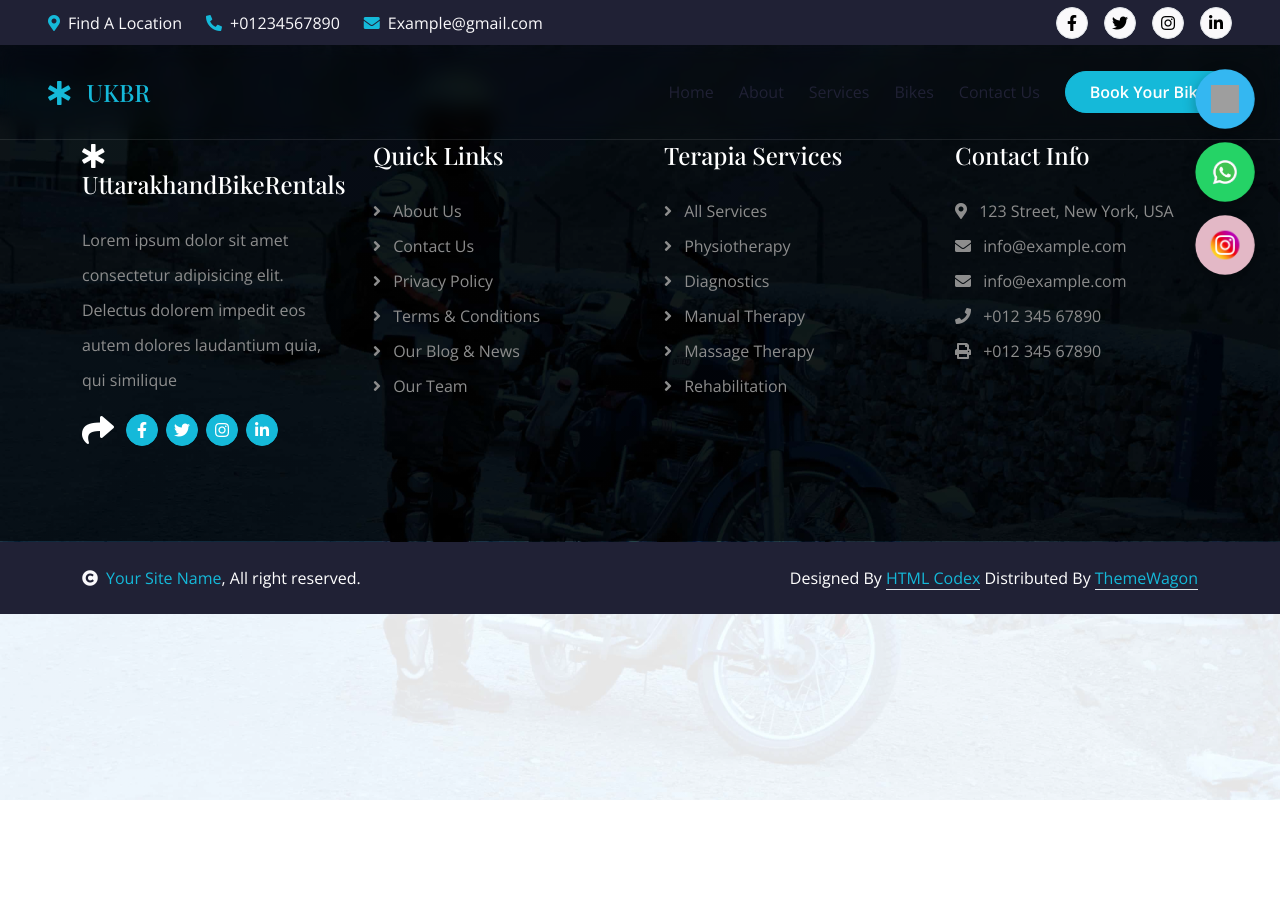
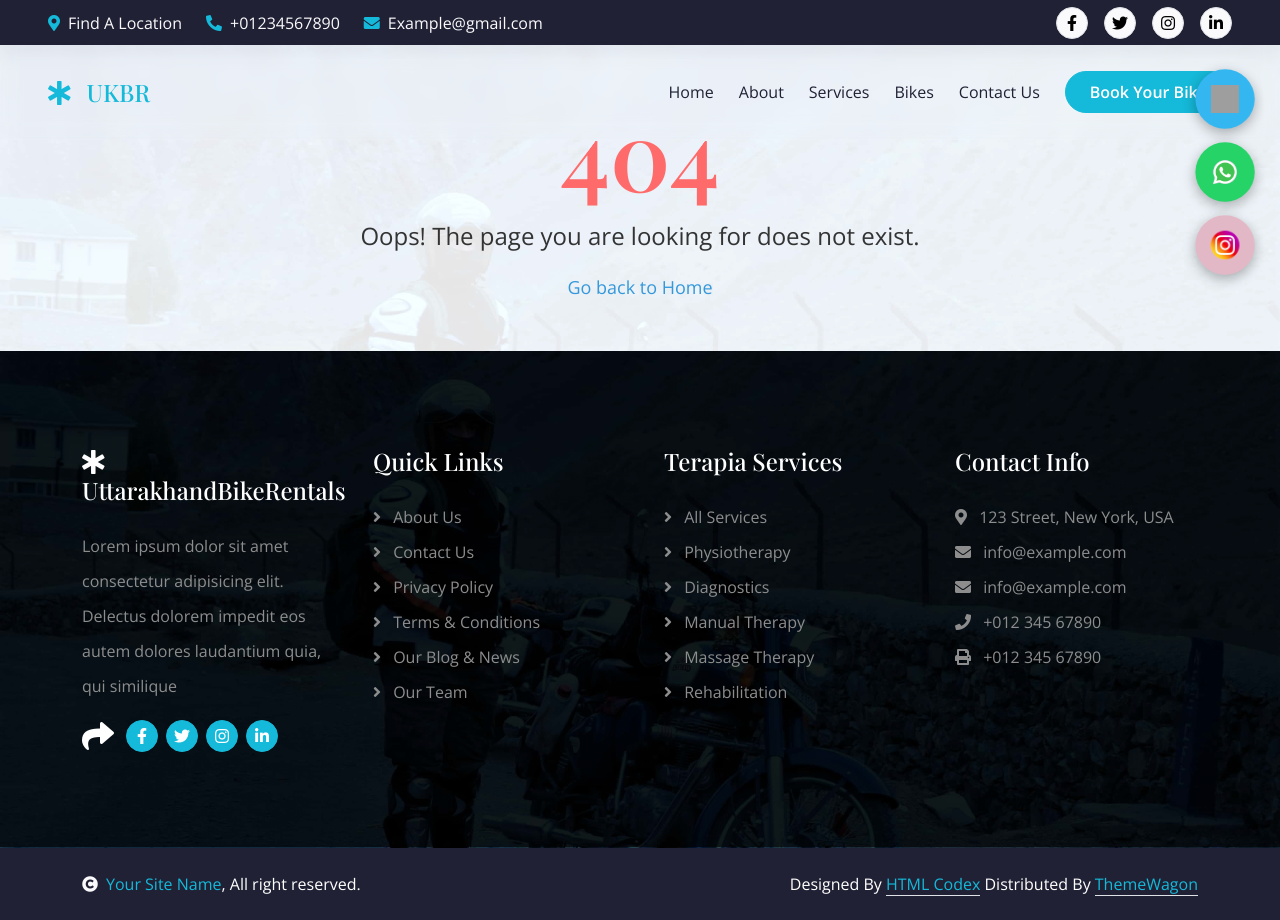
Before and after one commit to nizammalik187-art/TMUProject, a React (Create React App) app: page /addReview in a window 1280 px wide. Before the commit the page ends 800 px from the top, so only its background shows below. Built offline with nearby package versions, Linux system fonts and the light colour scheme; grey boxes are pictures that could not be loaded.

Commit message:
add top button

```diff
--- a/package.json
+++ b/package.json
@@ -3,6 +3,7 @@
   "version": "0.1.0",
   "private": true,
   "dependencies": {
+    "@babel/plugin-proposal-private-property-in-object": "^7.1.0",
     "@testing-library/jest-dom": "^5.17.0",
     "@testing-library/react": "^13.4.0",
     "@testing-library/user-event": "^13.5.0",
@@ -12,12 +13,11 @@
     "owl.carousel": "^2.3.4",
     "react": "^18.3.1",
     "react-dom": "^18.3.1",
+    "react-helmet-async": "^2.0.5",
     "react-owl-carousel": "^2.3.3",
     "react-router-dom": "^6.26.1",
     "react-scripts": "5.0.1",
-    "web-vitals": "^2.1.4",
-    "@babel/plugin-proposal-private-property-in-object": "^7.1.0"
-
+    "web-vitals": "^2.1.4"
   },
   "scripts": {
     "start": "react-scripts start",
--- a/public/index.html
+++ b/public/index.html
@@ -6,7 +6,7 @@
   <link rel="icon" href="%PUBLIC_URL%/favicon.ico" />
   <meta name="viewport" content="width=device-width, initial-scale=1" />
   <meta name="theme-color" content="#000000" />
-  <meta name="description" content="Web site created using create-react-app" />
+  <meta name="description" content="Rent bikes easily with our bike rental app." />
   <link rel="apple-touch-icon" href="%PUBLIC_URL%/logo192.png" />
   <link rel="preconnect" href="https://fonts.googleapis.com">
   <link rel="preconnect" href="https://fonts.gstatic.com" crossorigin>
@@ -25,9 +25,26 @@
 </head>
 
 <body>
-  <noscript>You need to enable JavaScript to run this app.</noscript>
+  <!-- <noscript>You need to enable JavaScript to run this app.</noscript> -->
   <div id="root"></div>
-
+<!-- Structured Data JSON-LD -->
+<script type="application/ld+json">
+  {
+    "@context": "http://schema.org",
+    "@type": "LocalBusiness",
+    "name": "Bike Rental App",
+    "url": "https://yourdomain.com",
+    "address": {
+      "@type": "PostalAddress",
+      "streetAddress": "123 Bike Lane",
+      "addressLocality": "YourCity",
+      "addressRegion": "YourState",
+      "postalCode": "12345"
+    },
+    "description": "Rent bikes easily with our bike rental app.",
+    "telephone": "+1234567890"
+  }
+</script>
   <script src="https://ajax.googleapis.com/ajax/libs/jquery/3.6.4/jquery.min.js"></script>
   <script src="https://cdn.jsdelivr.net/npm/bootstrap@5.0.0/dist/js/bootstrap.bundle.min.js"></script>
   <script src="lib/wow/wow.min.js"></script>
--- a/src/App.js
+++ b/src/App.js
@@ -11,26 +11,34 @@ import Bikes from "./components/Bikes";
 import AboutUs from "./components/AboutUs";
 import Appointment from "./components/Appointment";
 import StaticButtons from "./StaticButtons";
+import TopButton from "./components/TopButton";
+import NotFound from "./components/NotFound";
 
 function App() {
 
   return (
     <>
-      <Header />
+      <Header id='top' />
       <Navbar />
       <StaticButtons/>
+      <div className="main-content">
   <Routes>
     <Route path="/" element={<Home />} />
     <Route path="/createBike" element={<CreateBike />} />
     <Route path="/services" element={<Service />} />
     <Route path="/about" element={<AboutUs />} />
     <Route path="/bikes" element={<Bikes />} />
-        <Route path="/services" element={<Service />} />
     <Route path="/contact" element={<Appointment />} />
+    <Route path="*" element={<NotFound />} />
+
   </Routes>
+  {/* <Route path="*" element={<NotFound />} /> */}
+
+</div>
+
       <Footer />
       <MyCRright />
-      <a href="/hi" class="btn btn-primary btn-lg-square back-to-top"><i class="fa fa-arrow-up"></i></a>
+   <TopButton/>
 
     </>
   );
--- /dev/null
+++ b/src/components/NotFound.js
@@ -0,0 +1,38 @@
+import React from "react";
+import { Link } from "react-router-dom";
+
+const NotFound = () => {
+  return (
+    <div style={styles.container}>
+      <h1 style={styles.heading}>404</h1>
+      <p style={styles.message}>Oops! The page you are looking for does not exist.</p>
+      <Link to="/" style={styles.link}>
+        Go back to Home
+      </Link>
+    </div>
+  );
+};
+
+const styles = {
+  container: {
+    textAlign: "center",
+    padding: "50px",
+  },
+  heading: {
+    fontSize: "96px",
+    fontWeight: "bold",
+    color: "#FF6B6B",
+  },
+  message: {
+    fontSize: "24px",
+    color: "#333",
+    marginBottom: "20px",
+  },
+  link: {
+    fontSize: "18px",
+    color: "#3498db",
+    textDecoration: "none",
+  },
+};
+
+export default NotFound;
--- /dev/null
+++ b/src/components/TopButton.js
@@ -0,0 +1,34 @@
+import React, { useState, useEffect } from "react";
+
+function TopButton() {
+  const [showButton, setShowButton] = useState(false);
+
+  useEffect(() => {
+    const handleScroll = () => {
+      setShowButton(window.scrollY > 300);
+    };
+
+    window.addEventListener("scroll", handleScroll);
+    return () => window.removeEventListener("scroll", handleScroll);
+  }, []);
+
+  return (
+    <>
+      {/* ...other components */}
+      {showButton && (
+        <a
+          href="#top"
+          className="btn btn-primary btn-lg-square back-to-top"
+          onClick={(e) => {
+            e.preventDefault();
+            window.scrollTo({ top: 0, behavior: "smooth" });
+          }}
+        >
+          <i className="fa fa-arrow-up"></i>
+        </a>
+      )}
+    </>
+  );
+}
+
+export default TopButton;
```
Also changed, not shown: 1 other file (tests, documents, lock files or other folders). Lines whose indentation alone changed are shown as unchanged.
